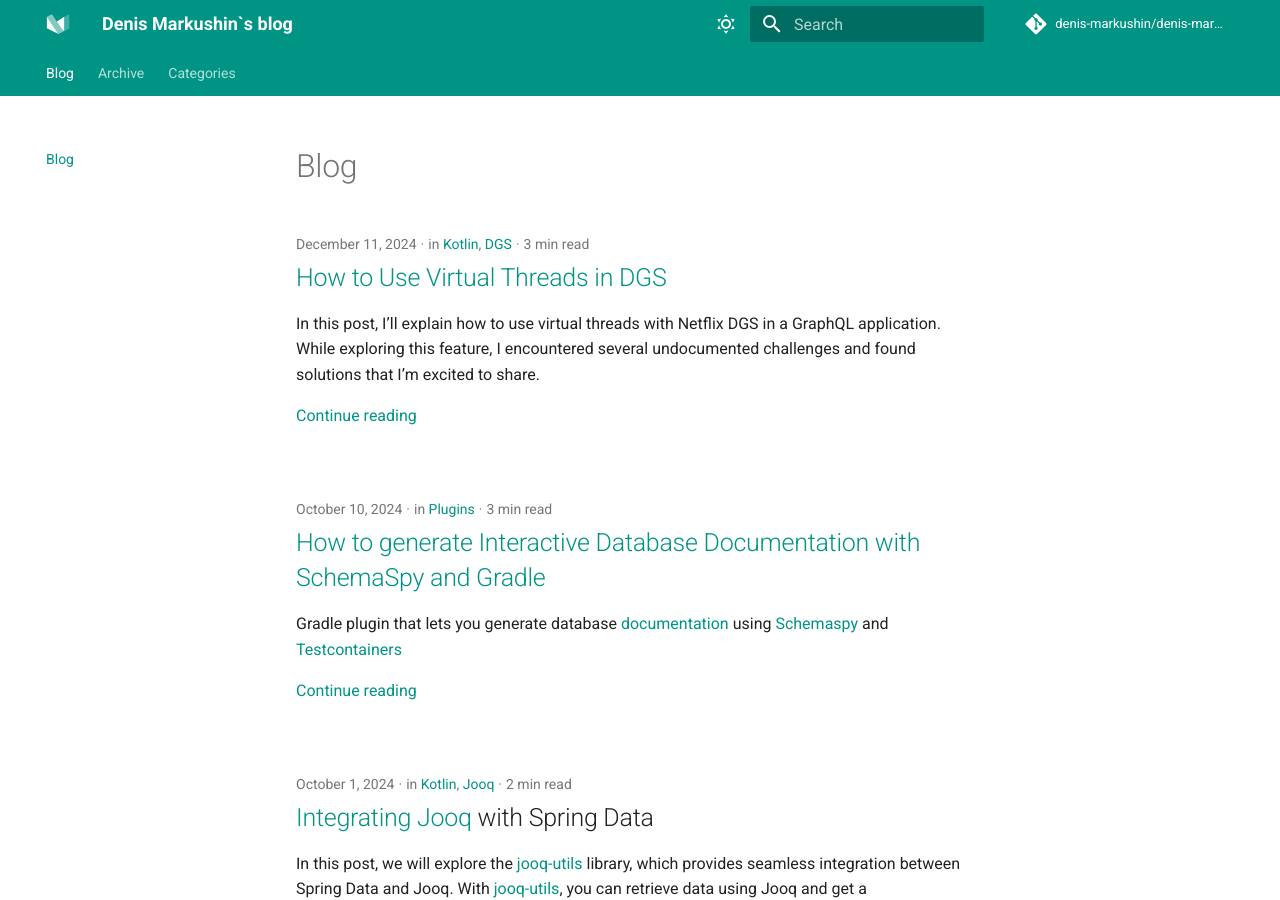
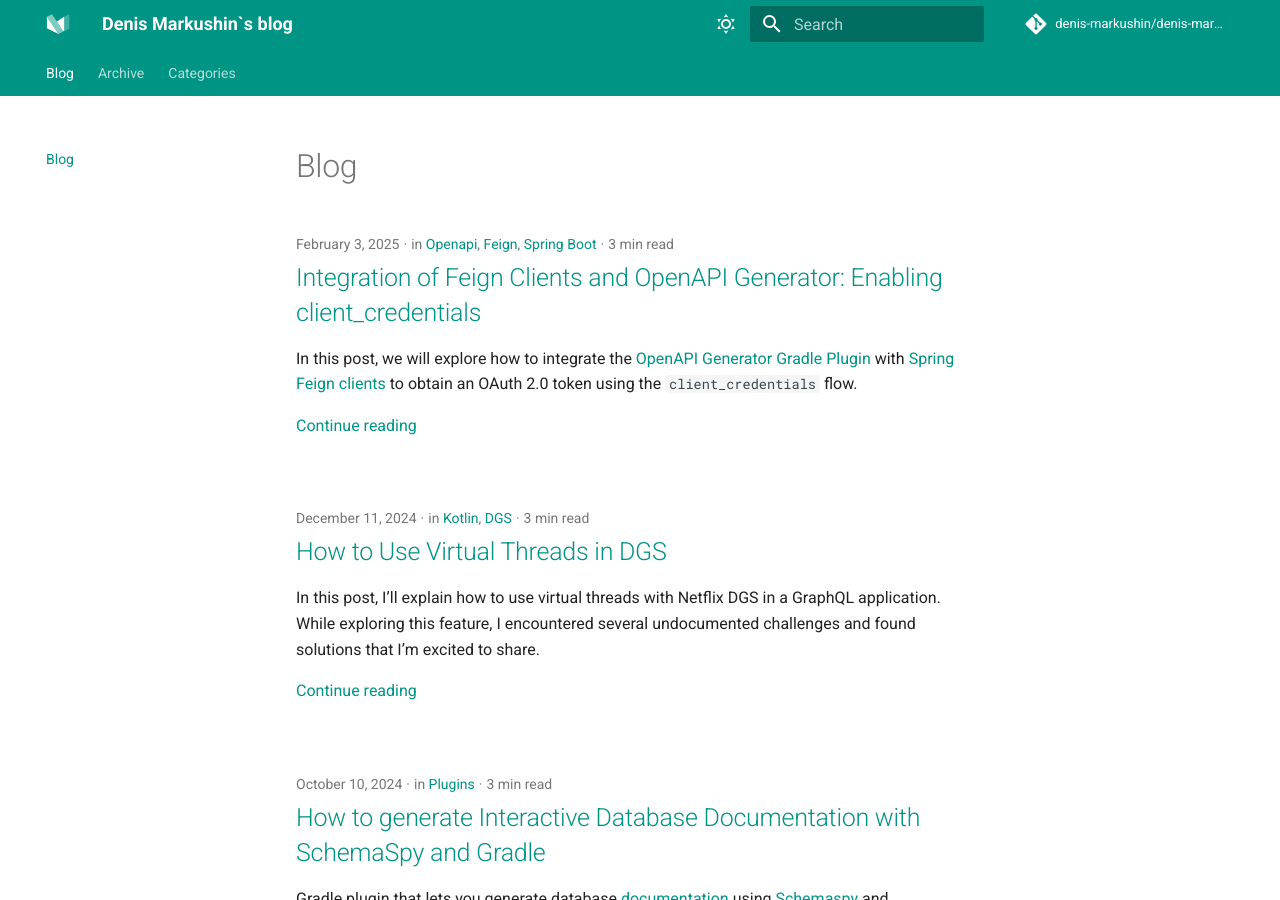
Before and after one commit to denis-markushin/denis-markushin.github.io, an MkDocs documentation site: the page built from docs/index.md, in a window 1280 px wide and 900 px high. Built offline with MkDocs 1.6.1 and Material for MkDocs 9.7.7, drawn with Linux system fonts in a browser that asks for light colours; comment, search, counter and statistics services are not loaded; some of the changed lines change nothing that is shown.

Commit message:
chore: add post 'integration-feign-clients-and-openapi-generator`

````diff
--- /dev/null
+++ b/docs/posts/2025/02/2025-02-03-integration-feign-clients-and-openapi-generator.md
@@ -0,0 +1,231 @@
+---
+date: 2025-02-03
+categories:
+  - Openapi
+  - Feign
+  - Spring Boot
+tags:
+  - openapi
+  - feign
+  - spring-boot
+---
+
+# Integration of Feign Clients and OpenAPI Generator: Enabling client_credentials
+
+In this post, we will explore how to integrate
+the [OpenAPI Generator Gradle Plugin](https://github.com/OpenAPITools/openapi-generator/tree/master/modules/openapi-generator-gradle-plugin)
+with [Spring Feign clients](https://docs.spring.io/spring-cloud-openfeign/docs/current/reference/html/) to obtain an
+OAuth 2.0 token using the `client_credentials` flow.
+
+<!-- more -->
+
+## Overview
+
+We will walk through:
+
+- Declaring the OAuth 2.0 security scheme (client_credentials) in the OpenAPI specification
+- Generating Feign clients using the OpenAPI Generator
+- Adding Spring Boot OAuth 2.0 client configuration for Keycloak in `application.yml`
+
+## OpenAPI Specification and Security Scheme
+
+To enable OAuth 2.0 with a `client_credentials` flow, you need to define your security scheme in the OpenAPI
+specification. Below is a minimal example of how you can declare the scheme (based
+on [this reference](https://www.speakeasy.com/openapi/security/security-schemes/security-oauth2#oauth-20-security-scheme-with-multiple-flows-in-openapi)):
+
+```yaml
+openapi: 3.0.3
+info:
+  title: My API
+  version: 1.0.0
+
+paths:
+  /example:
+    get:
+      security:
+        - OAuth2ClientCredentials: [ ]
+      responses:
+        '200':
+          description: Success
+
+components:
+  securitySchemes:
+    OAuth2ClientCredentials:
+      type: oauth2
+      flows:
+        clientCredentials:
+          tokenUrl: https://my-keycloak-domain/auth/realms/myrealm/protocol/openid-connect/token
+          scopes:
+            read: Grants read access
+```
+
+When you generate code with the OpenAPI Generator, it will recognize the security scheme and allow for the configuration
+of OAuth 2.0 in your client.
+
+!!! note
+    The property name for the Keycloak provider settings includes the suffix`Application`. For example, if your scheme is
+    called `OAuth2ClientCredentials`, you might see something like
+    `spring.security.oauth2.client.registration.oAuth2ClientCredentialsApplication` in your `application.yml`.
+
+Below is an example of such a generated configuration class:
+
+```java
+import org.springframework.context.annotation.Bean;
+import org.springframework.boot.autoconfigure.condition.ConditionalOnProperty;
+import org.springframework.security.authentication.AnonymousAuthenticationToken;
+import org.springframework.security.oauth2.client.AuthorizedClientServiceOAuth2AuthorizedClientManager;
+import org.springframework.security.oauth2.client.OAuth2AuthorizeRequest;
+import org.springframework.security.oauth2.client.OAuth2AuthorizedClient;
+import org.springframework.security.oauth2.client.OAuth2AuthorizedClientManager;
+import org.springframework.security.oauth2.client.OAuth2AuthorizedClientService;
+import org.springframework.security.oauth2.client.registration.ClientRegistrationRepository;
+import org.springframework.security.oauth2.core.OAuth2AuthenticationException;
+import org.springframework.security.oauth2.core.OAuth2AccessToken;
+import org.springframework.security.core.authority.AuthorityUtils;
+import org.springframework.http.HttpHeaders;
+
+import feign.RequestInterceptor;
+import feign.RequestTemplate;
+
+import org.springframework.context.annotation.Configuration;
+
+
+public class ClientConfiguration {
+
+  private static final String CLIENT_PRINCIPAL_APPLICATION = "oauth2FeignClient";
+
+  @Bean
+  @ConditionalOnProperty(
+    prefix = "spring.security.oauth2.client.registration.oAuth2ClientCredentialsApplication",
+    name = "enabled",
+    havingValue = "true"
+  )
+  public OAuth2RequestInterceptor applicationOAuth2RequestInterceptor(
+    final OAuth2AuthorizedClientManager applicationAuthorizedClientManager
+  ) {
+    return new OAuth2RequestInterceptor(
+      OAuth2AuthorizeRequest
+        .withClientRegistrationId("oAuth2ClientCredentialsApplication")
+        .principal(
+          new AnonymousAuthenticationToken(
+            CLIENT_PRINCIPAL_APPLICATION,
+            CLIENT_PRINCIPAL_APPLICATION,
+            AuthorityUtils.createAuthorityList("ROLE_ANONYMOUS")
+          )
+        )
+        .build(),
+      applicationAuthorizedClientManager
+    );
+  }
+
+  @Bean
+  @ConditionalOnProperty(
+    prefix = "spring.security.oauth2.client.registration.oAuth2ClientCredentialsApplication",
+    name = "enabled",
+    havingValue = "true"
+  )
+  public OAuth2AuthorizedClientManager applicationAuthorizedClientManager(
+    ClientRegistrationRepository clientRegistrationRepository,
+    OAuth2AuthorizedClientService authorizedClientService
+  ) {
+    return new AuthorizedClientServiceOAuth2AuthorizedClientManager(
+      clientRegistrationRepository,
+      authorizedClientService
+    );
+  }
+
+  public static class OAuth2RequestInterceptor implements RequestInterceptor {
+
+    private final OAuth2AuthorizedClientManager oAuth2AuthorizedClientManager;
+    private final OAuth2AuthorizeRequest oAuth2AuthorizeRequest;
+
+    public OAuth2RequestInterceptor(
+      OAuth2AuthorizeRequest oAuth2AuthorizeRequest,
+      OAuth2AuthorizedClientManager oAuth2AuthorizedClientManager
+    ) {
+      this.oAuth2AuthorizeRequest = oAuth2AuthorizeRequest;
+      this.oAuth2AuthorizedClientManager = oAuth2AuthorizedClientManager;
+    }
+
+    @Override
+    public void apply(final RequestTemplate template) {
+      template.header(HttpHeaders.AUTHORIZATION, getBearerToken());
+    }
+
+    public OAuth2AccessToken getAccessToken() {
+      final OAuth2AuthorizedClient authorizedClient = oAuth2AuthorizedClientManager.authorize(oAuth2AuthorizeRequest);
+      if (authorizedClient == null) {
+        throw new OAuth2AuthenticationException("Client failed to authenticate");
+      }
+      return authorizedClient.getAccessToken();
+    }
+
+    public String getBearerToken() {
+      final OAuth2AccessToken accessToken = getAccessToken();
+      return String.format(
+        "%s %s",
+        accessToken.getTokenType().getValue(),
+        accessToken.getTokenValue()
+      );
+    }
+  }
+
+}
+```
+
+## Spring Application Configuration
+
+### Adding the Spring Boot OAuth2 Starter
+
+Add the following dependency in your `build.gradle` (or `pom.xml` if you are using Maven):
+
+```groovy
+dependencies {
+  implementation 'org.springframework.boot:spring-boot-starter-oauth2-client'
+}
+```
+
+This
+starter ([see official documentation](https://docs.spring.io/spring-security/reference/servlet/oauth2/index.html#oauth2-client-client-credentials))
+provides OAuth2 client support for Spring Boot applications.
+
+### Defining OAuth2 Settings in `application.yml`
+
+Configure your Keycloak settings in `application.yml` so that Feign clients can automatically request tokens using
+`client_credentials`:
+
+```yaml
+spring:
+  security:
+    oauth2:
+      client:
+        registration:
+          oAuth2ClientCredentialsApplication:
+            client-id: your-client-id
+            client-secret: your-client-secret
+            authorization-grant-type: client_credentials
+            scope: read
+        provider:
+          keycloak:
+            token-uri: https://my-keycloak-domain/auth/realms/myrealm/protocol/openid-connect/token
+```
+
+Key points here:
+
+- `oAuth2ClientCredentialsApplication` is the registration name for your client credentials setup.
+- `client-id` and `client-secret` are values provided by your Keycloak realm.
+- `authorization-grant-type` is set to `client_credentials`.
+- `provider.keycloak.token-uri` matches the `tokenUrl` in your OpenAPI specification.
+
+Spring Boot will use these settings to fetch the token automatically before calling your Feign clients.
+
+## Conclusion
+
+By defining a `client_credentials` flow in your OpenAPI specification and configuring Spring Boot OAuth 2.0 Client with
+Keycloak, you can generate Feign clients that seamlessly retrieve an access token before making API requests. This
+approach helps ensure that your microservices remain secure and that credentials are fetched in a standardized,
+automated fashion.
+
+Feel free to explore more advanced capabilities of
+the [OpenAPI Generator Gradle Plugin](https://github.com/OpenAPITools/openapi-generator/tree/master/modules/openapi-generator-gradle-plugin)
+for additional customization options.
````
Also changed, not shown: docs/posts/2024/12/2024-12-11-hot-use-dgs-virtual-threads-and-spring-security.md (+0 -1 lines).
